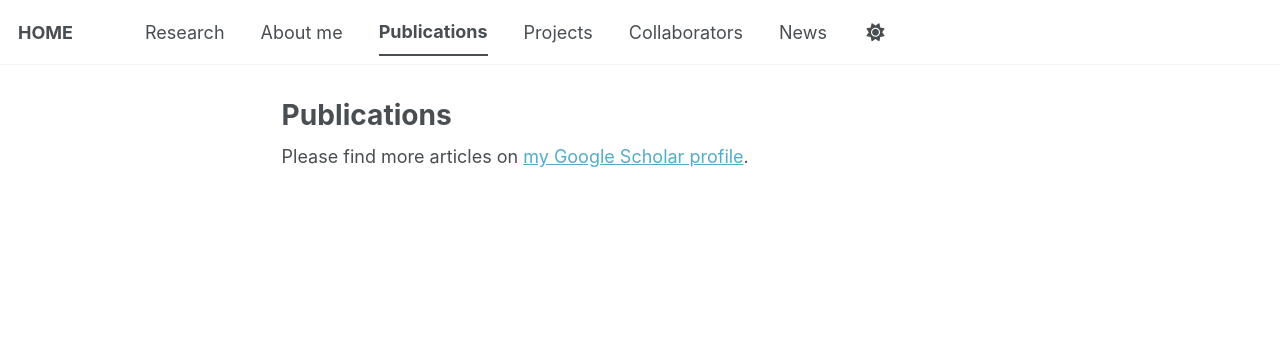
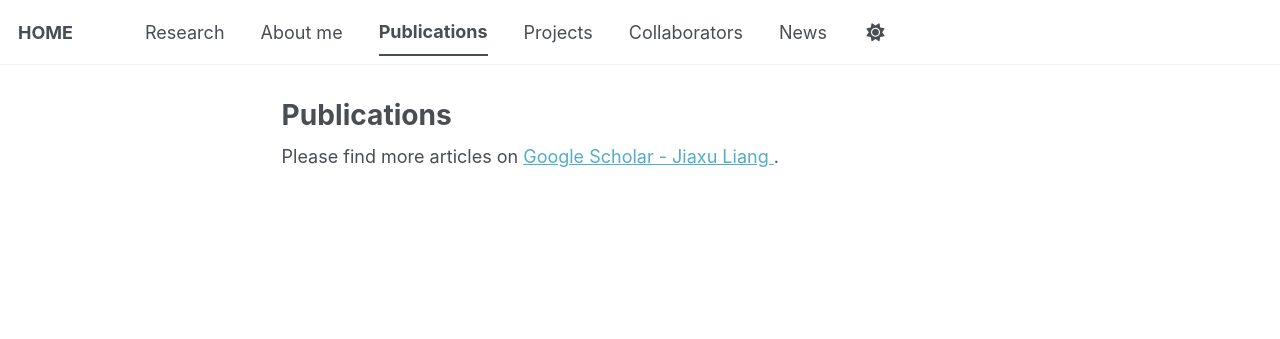
Before and after one commit to liangjiaxu-research/liangjiaxu-research.github.io, a Jekyll site: the page built from _pages/publications.html, in a window 1280 px wide. Shown: the top 339 px of the page. Built offline with Jekyll 4.4.1, drawn with Linux system fonts in a browser that asks for light colours; a script bundle is joined from its source files by our own code; library files that are not in the unit come from our copies.

Commit message:
Update publications.html

```diff
--- a/_pages/publications.html
+++ b/_pages/publications.html
@@ -6,7 +6,7 @@ author_profile: false
 ---
 
 {% if site.author.googlescholar %}
-  <div class="wordwrap">Please find more articles on <a href="{{site.author.googlescholar}}" target="_blank">my Google Scholar profile</a>.</div>
+  <div class="wordwrap">Please find more articles on <a href="{{site.author.googlescholar}}" target="_blank">Google Scholar - Jiaxu Liang </a>.</div>
 {% endif %}
 
 {% include base_path %}
```
